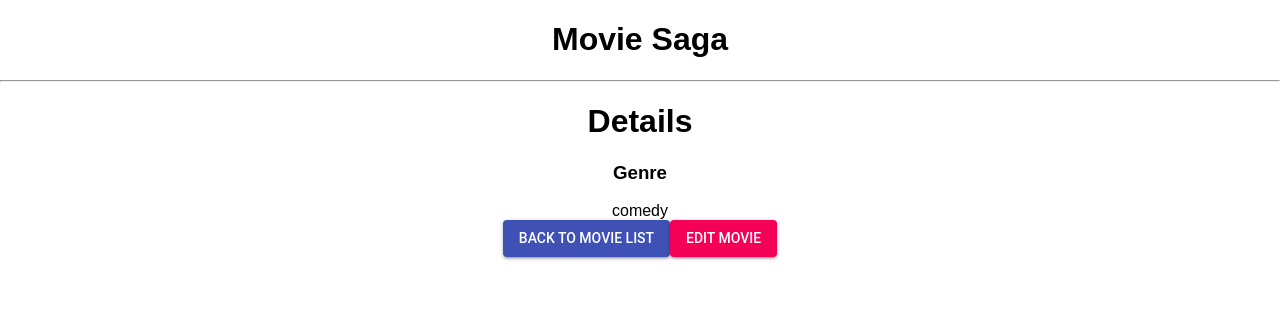
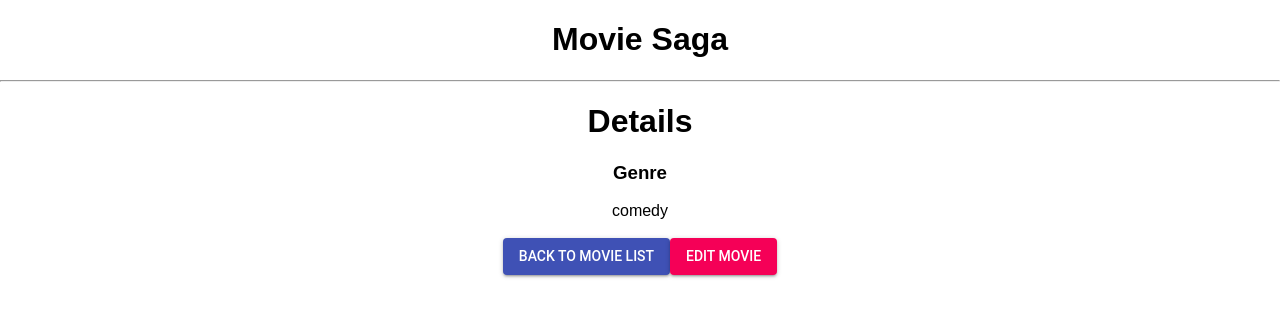
Before and after one commit to halvorson34/movie-sagas, a React (Create React App) app: page /#/ in a window 1280 px wide. Both pictures are taken after a click on the picture 640 px from the left and 244 px from the top of the page. Shown: the top 316 px of the page. Built offline with nearby package versions, Linux system fonts and the light colour scheme.

Commit message:
add div to genre input

```diff
--- a/src/components/Pages/DetailsPage/DetailsPage.js
+++ b/src/components/Pages/DetailsPage/DetailsPage.js
@@ -18,7 +18,7 @@ class DetailsPage extends Component {
       <div>
         <h1>Details</h1>
         <h3>Genre</h3>
-        {this.props.store.movieReducer.movie.genre}
+        <div>{this.props.store.movieReducer.movie.genre}</div>
         <br />
         <Button
           onClick={this.movieListClick}
```
